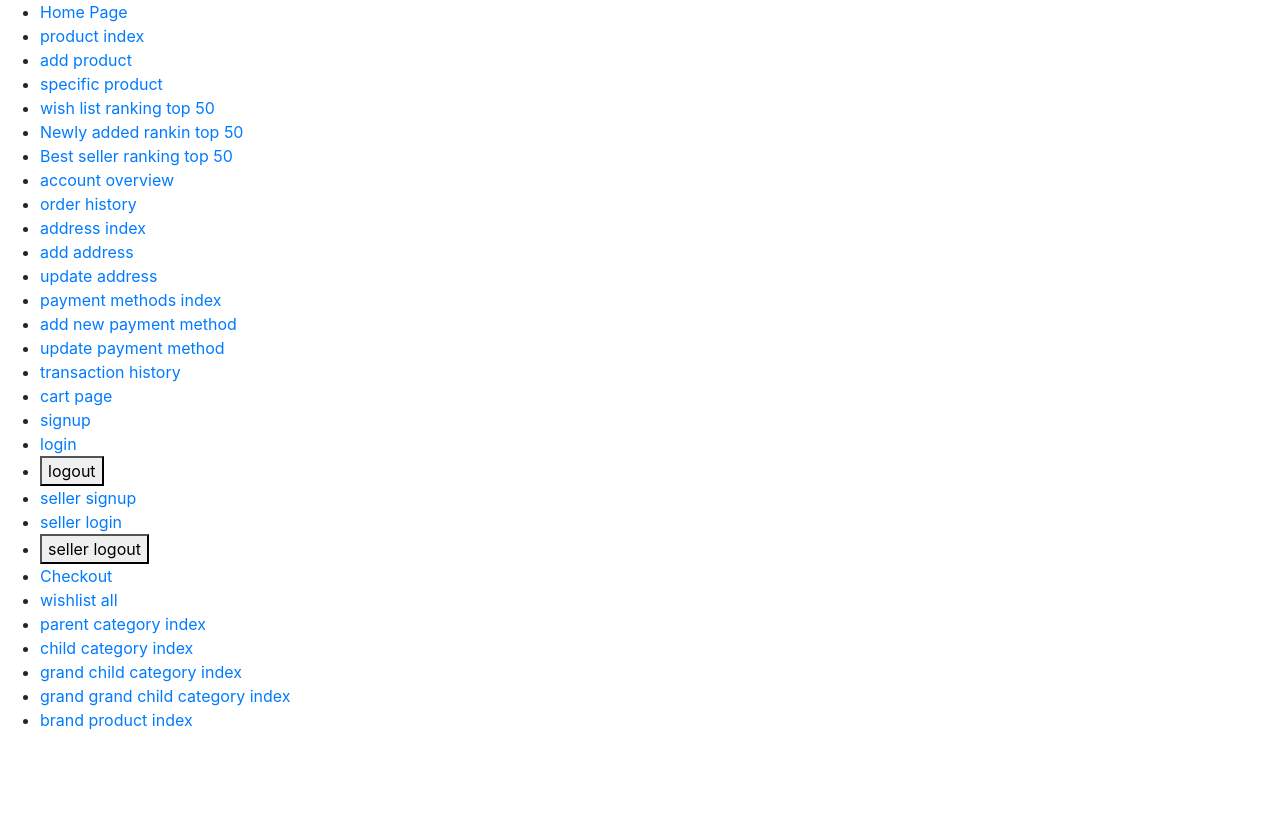
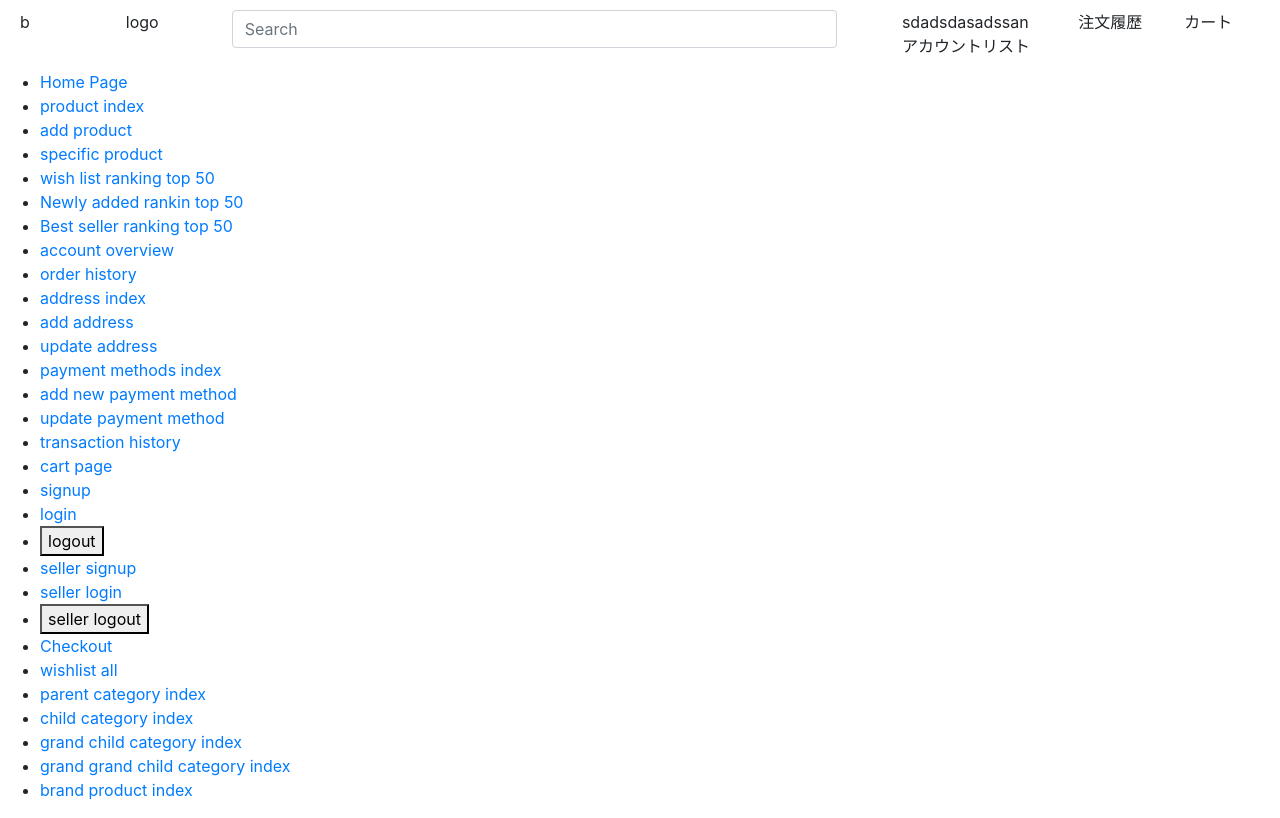
Before and after one commit to XX989tmx/amazon_clone_clientside, a React (Create React App) app: page / in a window 1280 px wide. Built offline with nearby package versions, Linux system fonts and the light colour scheme.

Commit message:
adds header component

```diff
--- a/src/App.js
+++ b/src/App.js
@@ -40,6 +40,7 @@ import ChildCategoryIndex from "./products/pages/ChildCategoryIndex";
 import GrandChildCategoryIndex from "./products/pages/GrandChildCategoryIndex";
 import GrandGrandChildCategoryIndex from "./products/pages/GrandGrandChildCategoryIndex";
 import GetProductsByBrand from "./products/pages/GetProductsByBrand";
+import Header from "./shared/components/navigation/Header";
 
 function App() {
   const { Token, login, logout, UserId } = useAuth();
@@ -244,6 +245,7 @@ function App() {
         }}
       >
         <Router>
+          <Header />
           {/* temporary header */}
           <HeaderNavigation />
           {/* main */}
--- /dev/null
+++ b/src/shared/components/navigation/Header.js
@@ -0,0 +1,64 @@
+import React from "react";
+import reactBootstrap, {
+  Col,
+  Row,
+  Navbar,
+  Container,
+  Form,
+  FormControl,
+  Button,
+  Nav,
+} from "react-bootstrap";
+
+const Header = () => {
+  return (
+    <header>
+      <Row
+        style={{
+          height: "100%",
+          paddingTop: "10px",
+          paddingBottom: "10px",
+          paddingRight: "20px",
+          paddingLeft: "20px",
+        }}
+      >
+        <Col xs={1} md={1} xl={1} style={{ height: "50px" }}>
+          <Row>
+            <Col>b</Col>
+          </Row>
+        </Col>
+        <Col xs={1} md={1} xl={1}>
+          <Row>
+            <Col>logo</Col>
+          </Row>
+        </Col>
+        <Col xs={10} md={10} xl={6}>
+          <Row>
+            <Col>
+              <Form>
+                <FormControl
+                  type="text"
+                  placeholder="Search"
+                  className="mr-sm-2"
+                />
+              </Form>
+            </Col>
+          </Row>
+        </Col>
+        <Col xs={12} md={12} xl={4}>
+          <Row>
+            <Col xs={1}></Col>
+            <Col xs={5}>
+              <span>sdadsdasadssan</span>
+              <br /> アカウントリスト
+            </Col>
+            <Col xs={3}>注文履歴</Col>
+            <Col xs={3}>カート</Col>
+          </Row>
+        </Col>
+      </Row>
+    </header>
+  );
+};
+
+export default Header;
```
